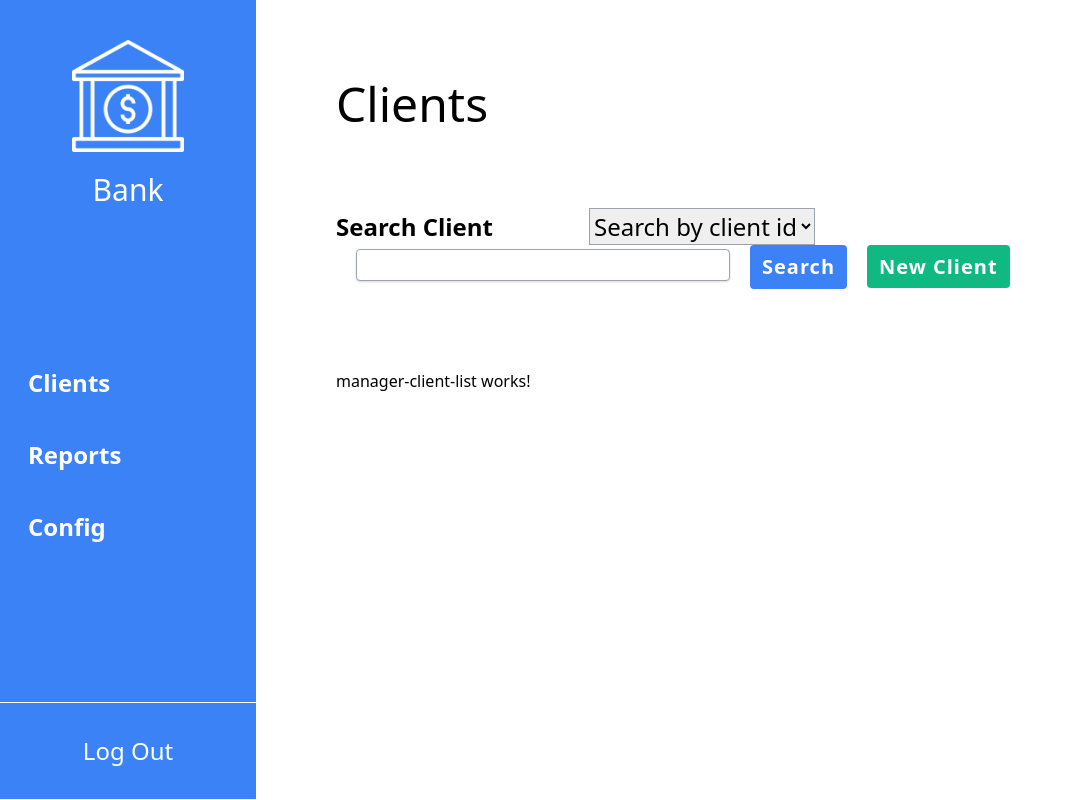
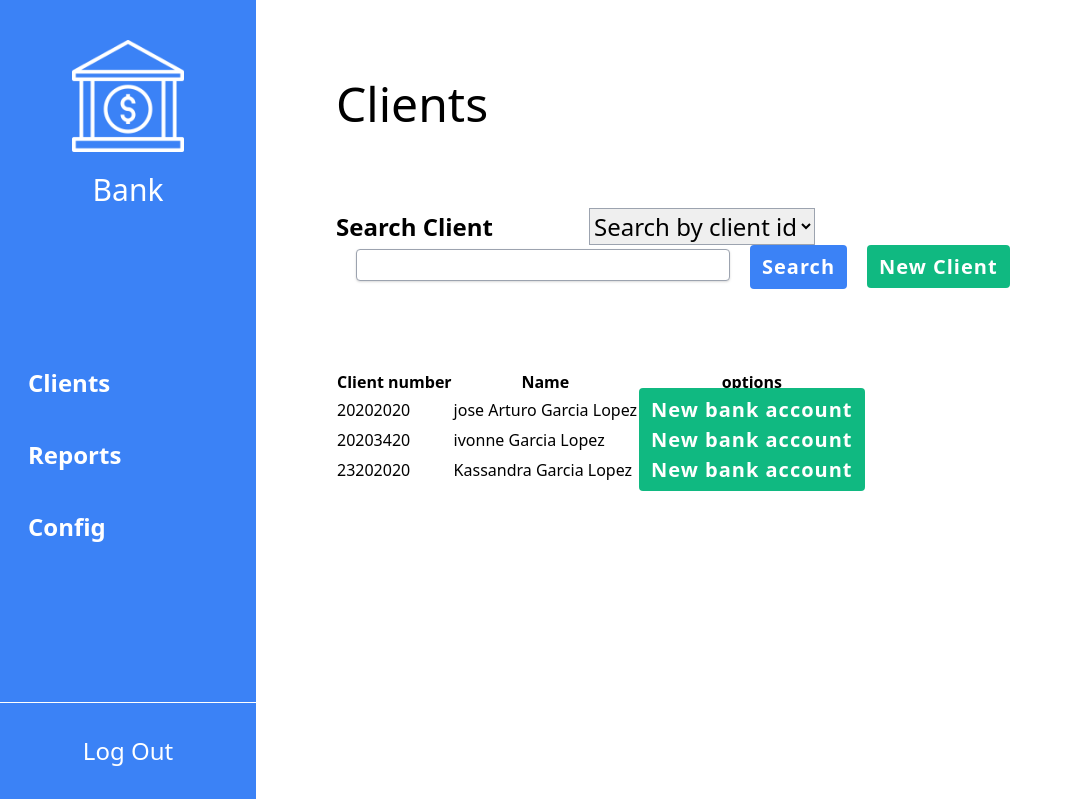
Before and after one commit to jarturogl05/SistemaBancario, an Angular app in the folder BankSystem/: page /ManagerClients in a window 1280 px wide. Shown: the whole page, without its empty margins (0-1073 px from the left). Built offline with nearby package versions, Linux system fonts and the light colour scheme.

Commit message:
new accout form

```diff
--- a/BankSystem/src/app/app-routing.module.ts
+++ b/BankSystem/src/app/app-routing.module.ts
@@ -1,3 +1,4 @@
+import { ManagerBankAccountComponent } from './pages/manager-bank-account/manager-bank-account.component';
 import { ConfigComponent } from './pages/config/config.component';
 import { ReportsComponent } from './pages/reports/reports.component';
 import { ManagerClientsComponent } from './pages/manager-clients/manager-clients.component';
@@ -9,6 +10,7 @@ import { RouterModule, Routes } from '@angular/router';
 const routes: Routes = [
   {path: 'addClient', component: NewClientComponent},
   {path: 'ManagerClients', component: ManagerClientsComponent},
+  {path: 'AddBankaccount', component: ManagerBankAccountComponent},
   {path: 'Reports', component: ReportsComponent},
   {path: 'Config', component: ConfigComponent},
 
--- a/BankSystem/src/app/app.module.ts
+++ b/BankSystem/src/app/app.module.ts
@@ -15,6 +15,8 @@ import { ConfigComponent } from './pages/config/config.component';
 import { SearchClientComponent } from './components/search-client/search-client.component';
 import { NewClientFormComponent } from './components/new-client-form/new-client-form.component';
 import { ManagerClientListComponent } from './components/manager-client-list/manager-client-list.component';
+import { ManagerBankAccountComponent } from './pages/manager-bank-account/manager-bank-account.component';
+import { NewBankAccountFormComponent } from './components/new-bank-account-form/new-bank-account-form.component';
 
 @NgModule({
   declarations: [
@@ -29,7 +31,9 @@ import { ManagerClientListComponent } from './components/manager-client-list/man
     ConfigComponent,
     SearchClientComponent,
     NewClientFormComponent,
-    ManagerClientListComponent
+    ManagerClientListComponent,
+    ManagerBankAccountComponent,
+    NewBankAccountFormComponent
   ],
   imports: [
     BrowserModule,
--- a/BankSystem/src/app/components/manager-client-list/manager-client-list.component.html
+++ b/BankSystem/src/app/components/manager-client-list/manager-client-list.component.html
@@ -1 +1,23 @@
-<p>manager-client-list works!</p>
+<div>
+    <table class="table-auto">
+        <thead>
+            <tr>
+                <th>Client number</th>
+                <th>Name</th>
+                <th>options</th>
+            </tr>
+        </thead>
+        <tbody>
+            <tr *ngFor="let client of clientList">
+                <td>{{client.numClient}}</td>
+                <td>{{client.name}}</td>
+                <td>
+                    <div>
+                        <a routerLink="/AddBankaccount"  class="btn bg-green-500">New bank account</a>
+                    </div>
+                </td>
+            </tr>
+
+        </tbody>
+    </table>
+</div>
--- a/BankSystem/src/app/components/manager-client-list/manager-client-list.component.ts
+++ b/BankSystem/src/app/components/manager-client-list/manager-client-list.component.ts
@@ -1,4 +1,5 @@
 import { Component, OnInit } from '@angular/core';
+import { Client } from 'src/interfaces/Client';
 
 @Component({
   selector: 'app-manager-client-list',
@@ -7,6 +8,14 @@ import { Component, OnInit } from '@angular/core';
 })
 export class ManagerClientListComponent implements OnInit {
 
+  clientList: Client[] = [
+    {name: "jose Arturo Garcia Lopez", numClient: 20202020},
+    {name: "ivonne Garcia Lopez", numClient: 20203420},
+    {name: "Kassandra Garcia Lopez", numClient: 23202020}
+
+
+  ]
+
   constructor() { }
 
   ngOnInit(): void {
--- /dev/null
+++ b/BankSystem/src/app/components/new-bank-account-form/new-bank-account-form.component.html
@@ -0,0 +1,26 @@
+<div class="my-20 text-2xl max-w-5xl flex flex-col">
+    <form >
+
+        <div class="flex items-center mb-8">
+            <label class="text-2xl pr-24 font-semibold block w-1/3" >Name</label>
+            <label class="text-2xl pr-24 font-semibold block w-1/3" >Jose arturo garcia</label>
+        </div>
+
+        <div class="flex items-center mb-8">
+            <label class="text-2xl pr-24 font-semibold block w-1/3" >Client Num</label>
+            <label class="text-2xl pr-24 font-semibold block w-1/3" >9999999</label>
+        </div>
+
+        <div class="flex items-center mb-8">
+            <label class="text-2xl pr-24 font-semibold block w-1/3" for="credit">Max credit </label>
+            <input type="number" id="credit" class="ipt w-2/3" formControlName="credit" />
+        </div>
+
+        <div class=" flex justify-end py-5">
+            <button type="submit" class="btn bg-green-500 hover:bg-green-700 mr-5 ">
+                Create New Account
+            </button>
+
+        </div>
+    </form>
+</div>
--- /dev/null
+++ b/BankSystem/src/app/components/new-bank-account-form/new-bank-account-form.component.ts
@@ -0,0 +1,15 @@
+import { Component, OnInit } from '@angular/core';
+
+@Component({
+  selector: 'app-new-bank-account-form',
+  templateUrl: './new-bank-account-form.component.html',
+  styleUrls: ['./new-bank-account-form.component.css']
+})
+export class NewBankAccountFormComponent implements OnInit {
+
+  constructor() { }
+
+  ngOnInit(): void {
+  }
+
+}
--- /dev/null
+++ b/BankSystem/src/app/pages/manager-bank-account/manager-bank-account.component.html
@@ -0,0 +1,2 @@
+<h1 class="text-5xl font-normal">Add Bank Account</h1>
+<app-new-bank-account-form></app-new-bank-account-form>
--- /dev/null
+++ b/BankSystem/src/app/pages/manager-bank-account/manager-bank-account.component.ts
@@ -0,0 +1,15 @@
+import { Component, OnInit } from '@angular/core';
+
+@Component({
+  selector: 'app-manager-bank-account',
+  templateUrl: './manager-bank-account.component.html',
+  styleUrls: ['./manager-bank-account.component.css']
+})
+export class ManagerBankAccountComponent implements OnInit {
+
+  constructor() { }
+
+  ngOnInit(): void {
+  }
+
+}
--- /dev/null
+++ b/BankSystem/src/interfaces/Client.ts
@@ -0,0 +1,7 @@
+export interface Client {
+    name?:string;
+    numClient:number;
+    address?:string;
+    paymentStatus?: boolean;
+
+}
```
Also changed, not shown: BankSystem/src/app/components/new-bank-account-form/new-bank-account-form.component.css (added), BankSystem/src/app/pages/manager-bank-account/manager-bank-account.component.css (added), 2 other files (tests, documents, lock files or other folders).
